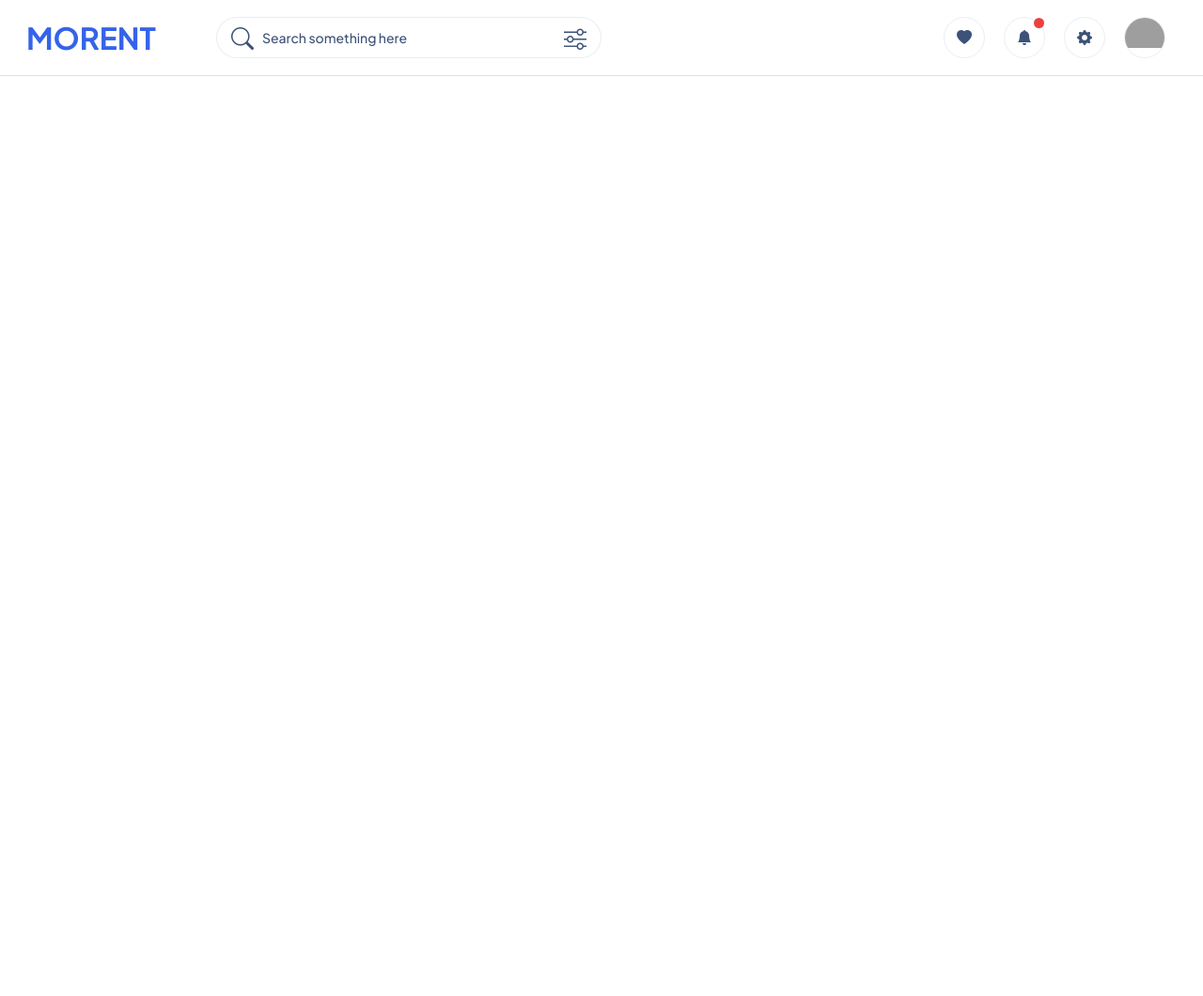
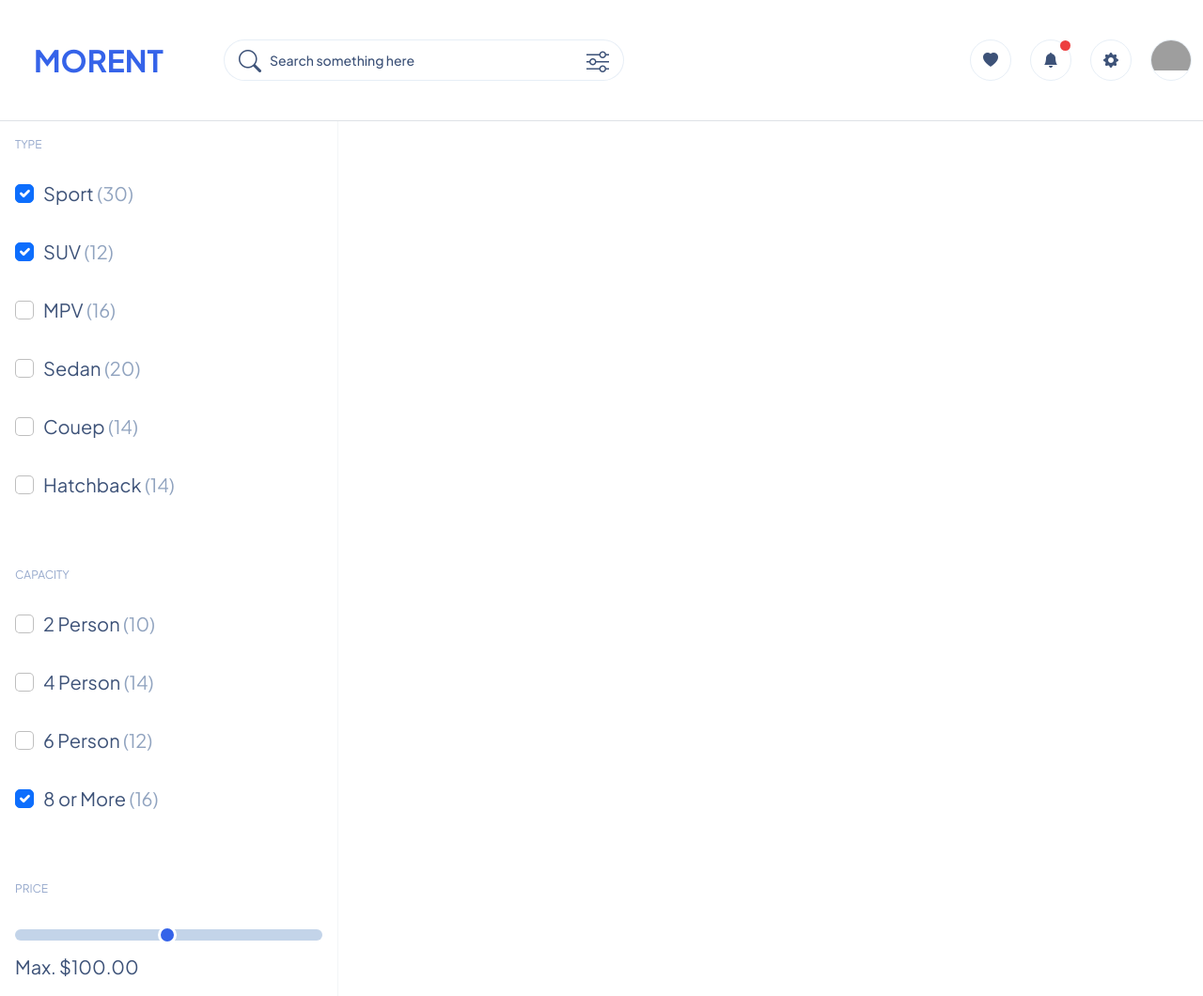
Before and after one commit to artem-pa/Wwwest-test-task, a plain HTML site: page index.html in a window 1280 px wide. Shown: the whole page at 94% size. Before the commit the page ends 800 px from the top, so only its background shows below. Drawn offline with nearby package versions, Linux system fonts and the light colour scheme; grey boxes are pictures that could not be loaded.

Commit message:
Add sidebar

```diff
--- a/index.html
+++ b/index.html
@@ -17,9 +17,9 @@
 </head>
 
 <body>
-  <header class="header px-3 py-3 m-0 border-bottom">
-    <div class="container row align-items-center justify-content-between">
-      <div class="col-6 d-flex align-items-center justify-content-start p-0">
+  <header class="py-3 m-0 border-bottom">
+    <div class="container-xxl row align-items-center justify-content-between py-4">
+      <div class="col-6 d-flex align-items-center justify-content-start p-0 ms-4">
         <a href="#" class="logo text-uppercase text-decoration-none">Morent</a>
         <div class="search input-group position-relative">
           <input class="form-control px-5" type="search" placeholder="Search something here">
@@ -28,15 +28,18 @@
         </div>
       </div>
 
-      <nav class="nav col-3 d-flex justify-content-end">
-        <a href="#" class="nav-link d-flex align-items-center justify-content-center text-decoration-none rounded-circle position-relative">
+      <nav class="nav col-3 d-flex justify-content-end px-0">
+        <a href="#"
+          class="nav-link d-flex align-items-center justify-content-center text-decoration-none rounded-circle position-relative">
           <i class="bi bi-heart-fill"></i>
         </a>
-        <a href="#" class="nav-link d-flex align-items-center justify-content-center text-decoration-none rounded-circle position-relative">
+        <a href="#"
+          class="nav-link d-flex align-items-center justify-content-center text-decoration-none rounded-circle position-relative">
           <i class="bi bi-bell-fill"></i>
           <div class="red-dot position-absolute top-0 end-0"></div>
         </a>
-        <a href="#" class="nav-link d-flex align-items-center justify-content-center text-decoration-none rounded-circle position-relative">
+        <a href="#"
+          class="nav-link d-flex align-items-center justify-content-center text-decoration-none rounded-circle position-relative">
           <i class="bi bi-gear-fill"></i>
         </a>
         <a href="#" class="nav-link rounded-circle position-relative overflow-hidden p-0">
@@ -46,6 +49,113 @@
     </div>
   </header>
 
+  <main>
+    <div class="container-xxl ps-0 pe-3 d-flex no-wrap">
+      <div class="sidebar d-flex flex-column p-3">
+        <div class="filter">
+          <div class="title text-uppercase">type</div>
+          <ul class="list d-flex flex-column ps-0">
+            <li class="filter-item">
+              <div class="form-check m-0">
+                <label class="form-check-label">
+                  <input class="form-check-input" type="checkbox" checked>
+                  Sport <span>(30)</span>
+                </label>
+              </div>
+            </li>
+            <li class="filter-item">
+              <div class="form-check m-0">
+                <label class="form-check-label">
+                  <input class="form-check-input" type="checkbox" checked>
+                  SUV <span>(12)</span>
+                </label>
+              </div>
+            </li>
+            <li class="filter-item">
+              <div class="form-check m-0">
+                <label class="form-check-label">
+                  <input class="form-check-input" type="checkbox">
+                  MPV <span>(16)</span>
+                </label>
+              </div>
+            </li>
+            <li class="filter-item">
+              <div class="form-check m-0">
+                <label class="form-check-label">
+                  <input class="form-check-input" type="checkbox">
+                  Sedan <span>(20)</span>
+                </label>
+              </div>
+            </li>
+            <li class="filter-item">
+              <div class="form-check m-0">
+                <label class="form-check-label">
+                  <input class="form-check-input" type="checkbox">
+                  Couep <span>(14)</span>
+                </label>
+              </div>
+            </li>
+            <li class="filter-item">
+              <div class="form-check m-0">
+                <label class="form-check-label">
+                  <input class="form-check-input" type="checkbox">
+                  Hatchback <span>(14)</span>
+                </label>
+              </div>
+            </li>
+          </ul>
+        </div>
+        <div class="filter">
+          <div class="title text-uppercase">capacity</div>
+          <ul class="list d-flex flex-column ps-0">
+            <li class="filter-item">
+              <div class="form-check m-0">
+                <label class="form-check-label">
+                  <input class="form-check-input" type="checkbox">
+                  2 Person <span>(10)</span>
+                </label>
+              </div>
+            </li>
+            <li class="filter-item">
+              <div class="form-check m-0">
+                <label class="form-check-label">
+                  <input class="form-check-input" type="checkbox">
+                  4 Person <span>(14)</span>
+                </label>
+              </div>
+            </li>
+            <li class="filter-item">
+              <div class="form-check m-0">
+                <label class="form-check-label">
+                  <input class="form-check-input" type="checkbox">
+                  6 Person <span>(12)</span>
+                </label>
+              </div>
+            </li>
+            <li class="filter-item">
+              <div class="form-check m-0">
+                <label class="form-check-label">
+                  <input class="form-check-input" type="checkbox" checked>
+                  8 or More <span>(16)</span>
+                </label>
+              </div>
+          </ul>
+        </div>
+        <div class="filter">
+          <div class="title text-uppercase">price</div>
+          <div class="range filter-item ">
+            <label class="form-label d-block m-0">
+              <input type="range" min="1" max="100" value="50" class="form-range">
+              Max. $100.00
+            </label>
+          </div>
+        </div>
+
+      </div>
+      <div class="content"></div>
+    </div>
+  </main>
+
 
   <script src="https://cdn.jsdelivr.net/npm/bootstrap@5.2.0/dist/js/bootstrap.bundle.min.js"
     integrity="sha384-A3rJD856KowSb7dwlZdYEkO39Gagi7vIsF0jrRAoQmDKKtQBHUuLZ9AsSv4jD4Xa"
--- a/styles/main.scss
+++ b/styles/main.scss
@@ -3,14 +3,16 @@
 html,
 body {
   font-family: "Plus Jakarta Sans", sans-serif;
+  background: #f6f7f9;
 }
 
-.container {
-  max-width: 1440px;
+.container-xxl {
   margin: 0 auto;
+  background: $white;
 }
 
-.header {
+header {
+  background: $white;
   .search {
     height: 44px;
     input {
@@ -40,7 +42,10 @@ body {
       width: 44px;
       height: 44px;
       color: $secondary;
-      border: 1px solid rgba(195, 212, 233, 0.4);
+      border: 1px solid #c3d4e966;
+      &:hover {
+        background: #d1ecfc63;
+      }
       .red-dot {
         width: 11px;
         height: 11px;
@@ -51,6 +56,45 @@ body {
   }
 }
 
+main {
+  .sidebar {
+    width: 360px;
+    border-right: 1px solid #f3f5f7;
+    row-gap: 56px;
+    .filter {
+      .title {
+        font-size: 12px;
+        color: #94a7cb;
+        margin-bottom: 28px;
+      }
+      .list {
+        list-style-type: none;
+        row-gap: 32px;
+      }
+      .filter-item {
+        font-size: 20px;
+        color: $secondary;
+        span {
+          color: $gray;
+        }
+      }
+      .range {
+        input {
+          &::-webkit-slider-runnable-track {
+            height: 12px;
+            background: $secondary-light;
+          }
+          &::-webkit-slider-thumb {
+            width: 20px;
+            height: 20px;
+            border: 3px solid $white;
+            background: $primary;
+          }
+        }
+      }
+    }
+  }
+}
 
 .logo {
   margin-right: 64px;
@@ -62,6 +106,6 @@ body {
   cursor: pointer;
   transition: 0.5s;
   &:active {
-    scale: 0.8
+    scale: 0.8;
   }
 }
```
Also changed, not shown: styles/main.css.
